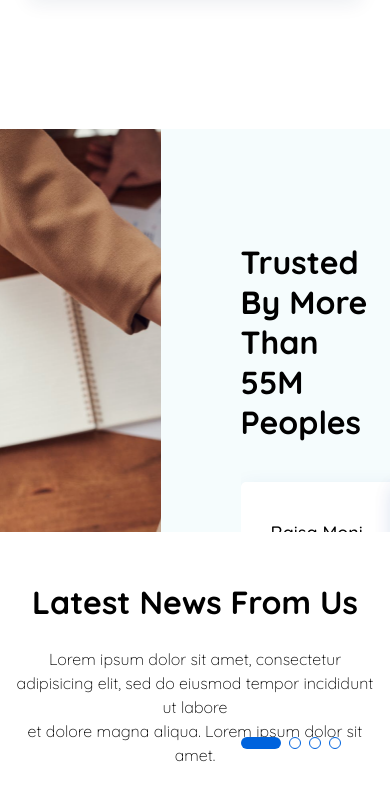
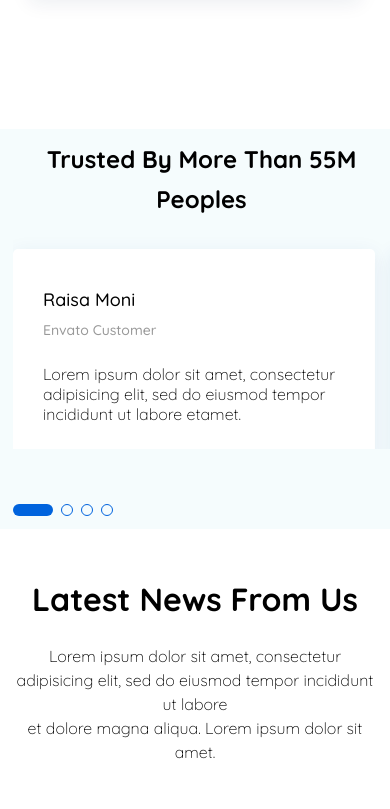
Before and after one commit to KimSvetlana/BestDesktopHomepage, a Vue app: page / in a window 390 px wide. Shown: the part 6060-6869 px from the top of the page. Built offline with nearby package versions, Linux system fonts and the light colour scheme.

Commit message:
карусель

```diff
--- a/src/components/carousel.vue
+++ b/src/components/carousel.vue
@@ -82,4 +82,12 @@ export default class Carousel extends Vue {}
   #comments-carousel .carousel-slide {
     flex-wrap: nowrap !important;
   }
+  @media screen and (min-width: 375px) and (max-width: 540px) {
+     #comments-carousel .carousel-slide{
+        flex-wrap: wrap !important;
+      }
+      #comments-carousel .carousel-item{
+        height: 220px;
+      }
+  }
 </style>
--- a/src/components/commentsComp.vue
+++ b/src/components/commentsComp.vue
@@ -44,4 +44,40 @@ export default class CommentsComp extends Vue {}
           margin-bottom: 20px;
       }
   }
+   @media screen and (max-width: 1219px) {
+    .comments .carousel{
+      padding-top: 30px;
+    }
+    .comments .col-7 {
+      flex: auto;
+      width: 100%
+    }
+    section.comments .img{
+      background: none;
+    }
+    .comments .row{
+      height: 400px;
+    }
+  }
+   @media screen and (min-width: 375px) and (max-width: 680px) {
+     .comments .col-5{
+        display: none;
+        flex: auto;
+        width: 100%;
+        height: 0;
+     }
+     .comments .carousel{
+        padding-top: 10px;
+        padding-left: 25px;
+      & h2{
+          text-align: center;
+          font-weight: bold;
+          margin-bottom: 10px;
+          font-size:24px;
+      }
+    }
+    #comments-carousel .carousel-caption .row{
+      display: initial;
+    }
+   }
 </style>
```
